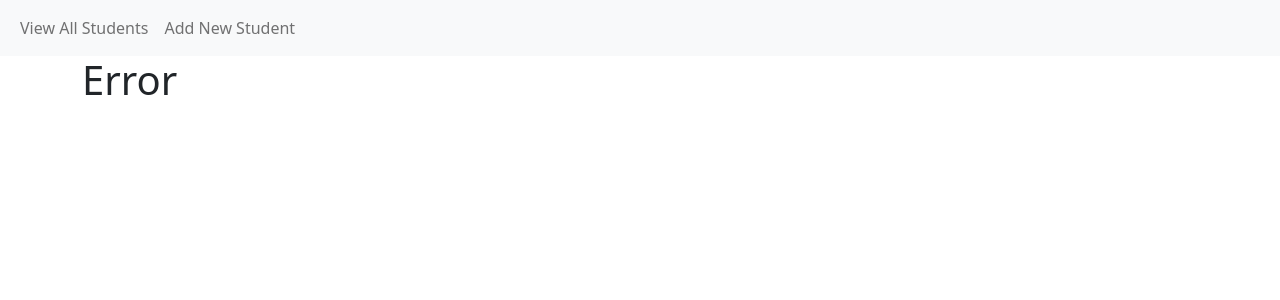
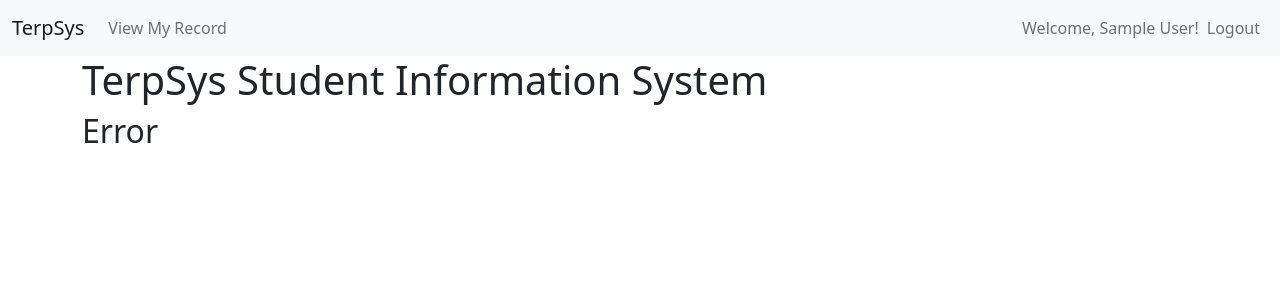
Before and after one commit to amychen536/helloWorld, a Flask app: page /error in a window 1280 px wide. Shown: the top 300 px of the page. Run offline with Flask 3, Linux system fonts and the light colour scheme; the visitor is signed in with stand-in values (Sample User, id 1).

Commit message:
/training route has navigation bar for admin and manager

```diff
--- a/templates/base.html
+++ b/templates/base.html
@@ -3,27 +3,75 @@
   <head>
     <meta charset="utf-8">
     <meta name="viewport" content="width=device-width, initial-scale=1">
-    <title>{% block page_title %}{% endblock %}</title>
+    <title>TerpSys Student Information System - {% block page_title %}{% endblock %}</title>
     <link href="https://cdn.jsdelivr.net/npm/bootstrap@5.2.3/dist/css/bootstrap.min.css" rel="stylesheet" integrity="sha384-rbsA2VBKQhggwzxH7pPCaAqO46MgnOM80zW1RWuH61DGLwZJEdK2Kadq2F9CUG65" crossorigin="anonymous">
   </head>
   <body>
         <nav class="navbar navbar-expand-lg navbar-light bg-light">
             <div class="container-fluid">
-    <div class="collapse navbar-collapse" id="navbarSupportedContent">
-      <ul class="navbar-nav me-auto mb-2 mb-lg-0">
+                <button class="navbar-toggler" type="button" data-bs-toggle="collapse" data-bs-target=".dual-collapse2">
+                    <span class="navbar-toggler-icon"></span>
+                </button>
+                <div class="navbar-collapse collapse w-100 order-1 order-md-0 dual-collapse2">
+                    <a class="navbar-brand" href="#">TerpSys</a>
+                    <ul class="navbar-nav me-auto">
+                        {% if current_user.role in ['ADMIN', 'MANAGER'] %}
                         <li class="nav-item">
-          <a class="nav-link" href="{{ url_for('student_view_all') }}">View All Students</a>
+                          <a id="student_view_all" class="nav-link {% if request.endpoint=='student_view_all' %}active{%endif %}" href="{{ url_for('student_view_all') }}">View All Students</a>
+                        </li>
+
+                        <li class="nav-item">
+                          <a id="training" class="nav-link {% if request.endpoint=='training' %}active{%endif %}" href="{{ url_for('training')}}">Training</a>
+                        </li>
+
+                        {% elif current_user.is_authenticated %}
+                        <li class="nav-item">
+                          <a id="student_id" class="nav-link {% if request.endpoint=='student_view' %}active{%endif %}" href="{{ url_for('student_view', student_id=0) }}">View My Record</a>
+
+                        {% endif %}
+
+                        {% if current_user.role in ['ADMIN', 'MANAGER'] %}
+                        <li class="nav-item">
+                          <a id="student_create" class="nav-link {% if request.endpoint=='student_create' %}active{%endif %}" href="{{ url_for('student_create') }}">Add New Student</a>
+                        </li>
+                        {% endif %}
+                    </ul>
+                </div>
+                <div class="mx-auto order-0">
+
+                </div>
+                {% if current_user.is_authenticated %}
+                <div class="navbar-collapse collapse w-100 order-3 dual-collapse2">
+                    <ul class="navbar-nav ms-auto">
+                        <li class="nav-item navbar-text">
+                            Welcome, {{ current_user.first_name }} {{ current_user.last_name }}!
                         </li>
                         <li class="nav-item">
-          <a class="nav-link" href="{{ url_for('student_create') }}">Add New Student</a>
+                            <a class="nav-link" href="{{ url_for('logout') }}">Logout</a>
                         </li>
                     </ul>
                 </div>
+                {% endif %}
             </div>
         </nav>
 
     <div class="container">
-        <h1>{% block page_head %}{% endblock %}</h1>
+        <h1>TerpSys Student Information System</h1>
+        <h2>{% block page_head %}{% endblock %}</h2>
+
+        <div class="row">
+            <div class="col">
+                {% with messages = get_flashed_messages(with_categories=true) %}
+                    {% if messages %}
+                        {% for category, message in messages %}
+                            <div class="alert {{ 'alert-success' if category == 'success' else 'alert-danger' }}" role="alert">
+                                {{ message }}
+                            </div>
+                        {% endfor %}
+                    {% endif %}
+                {% endwith %}
+            </div>
+        </div>
 
         {% block page_content %}{% endblock %}
     </div>
```
Lines whose indentation alone changed are shown as unchanged.
